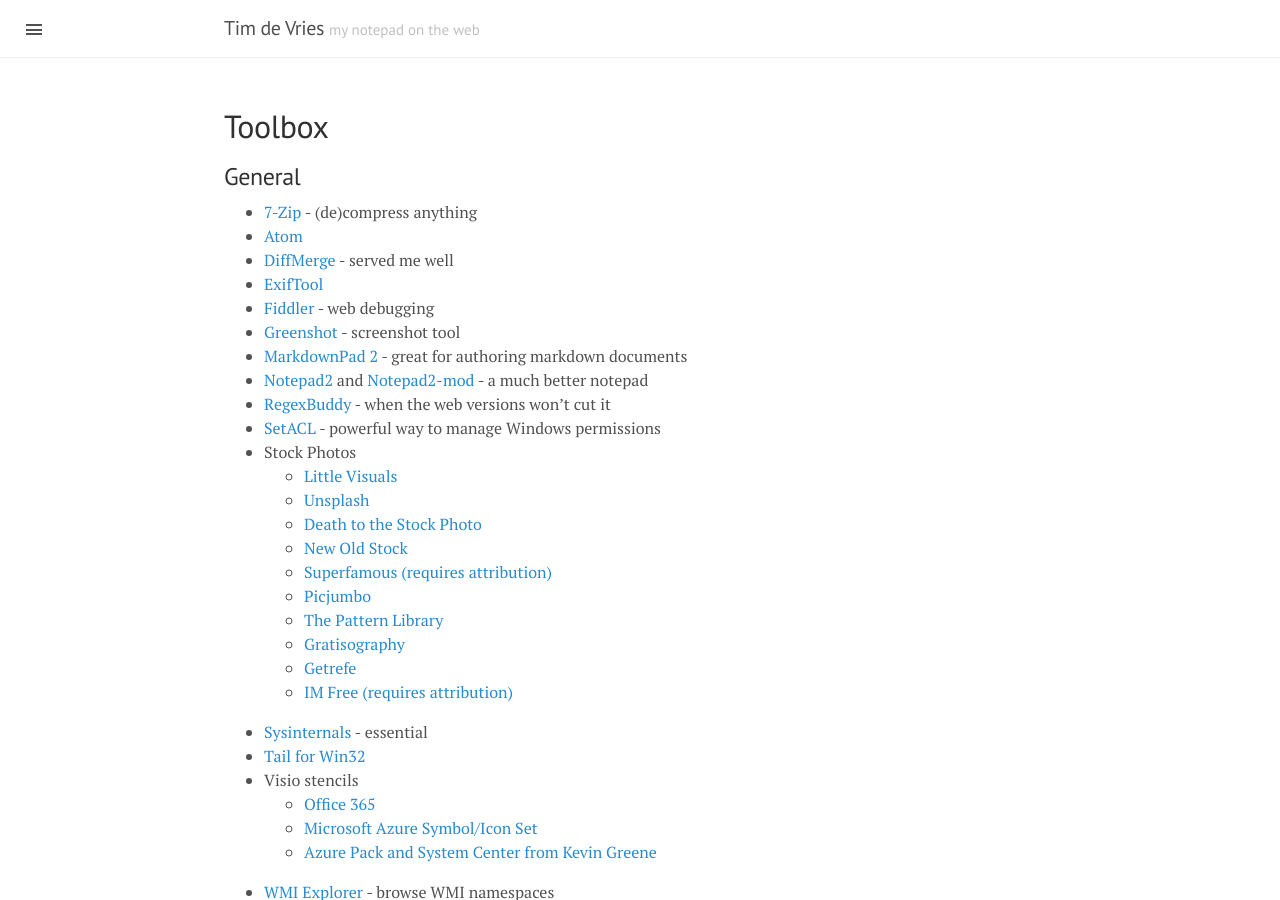
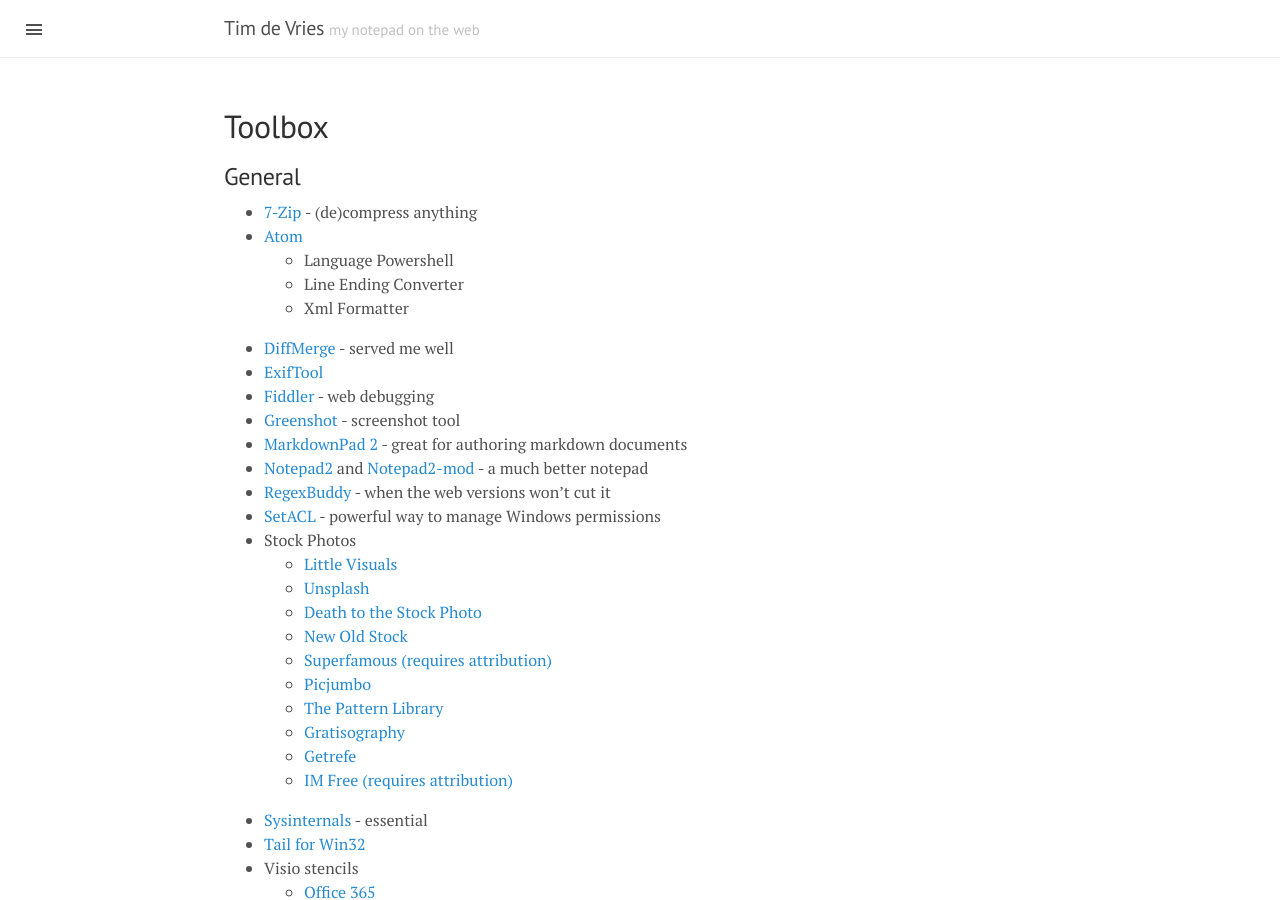
Before and after one commit to timbodv/timbodv.github.io, a Jekyll site: the page built from toolbox.md, in a window 1280 px wide and 900 px high. Built offline with Jekyll 4.4.1, drawn with Linux system fonts in a browser that asks for light colours; Markdown is read by kramdown in place of the engine named in the settings.

Commit message:
Update toolbox.md

```diff
--- a/toolbox.md
+++ b/toolbox.md
@@ -6,6 +6,9 @@
 ## General
 * [7-Zip](http://www.7-zip.org/) - (de)compress anything
 * [Atom](https://atom.io/)
+	* Language Powershell
+	* Line Ending Converter
+	* Xml Formatter
 * [DiffMerge](https://sourcegear.com/diffmerge/) - served me well
 * [ExifTool](http://www.sno.phy.queensu.ca/~phil/exiftool/)
 * [Fiddler](http://www.telerik.com/fiddler) - web debugging
```
